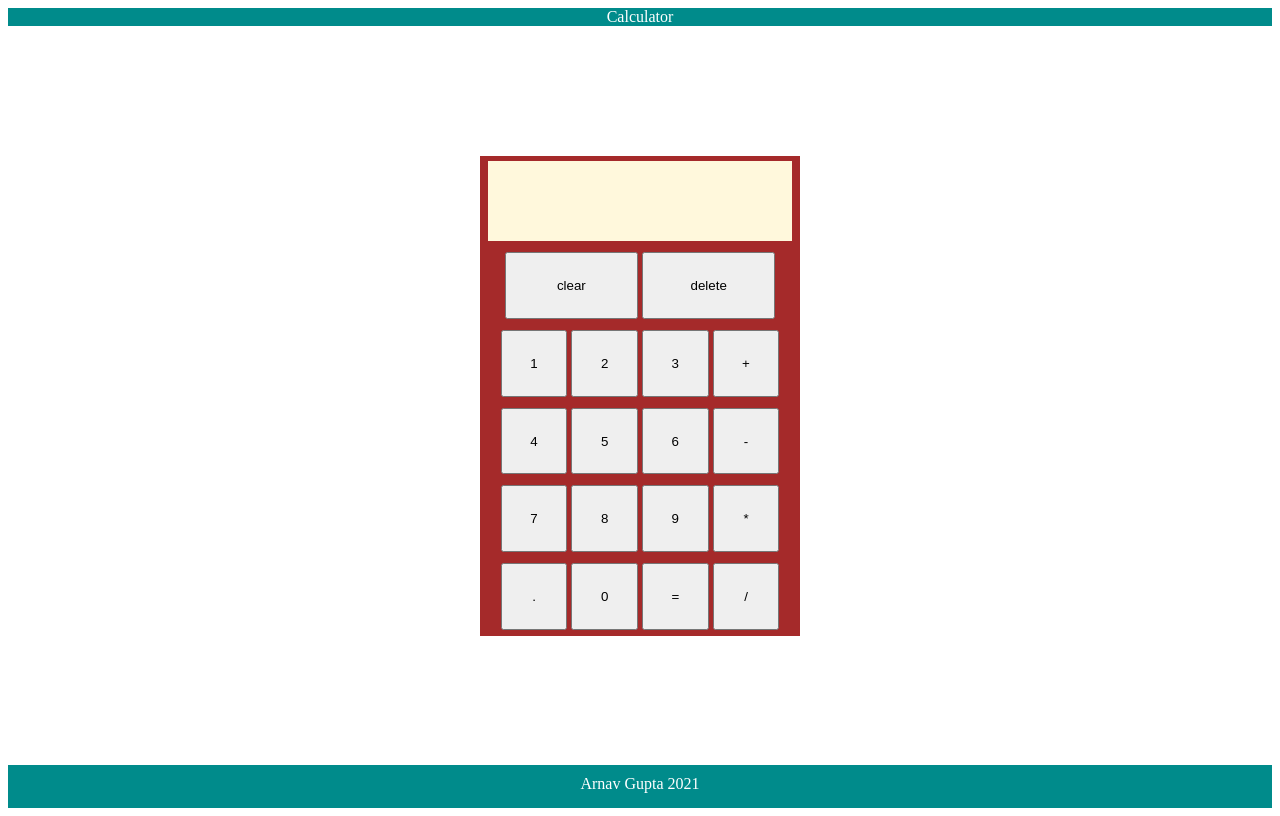
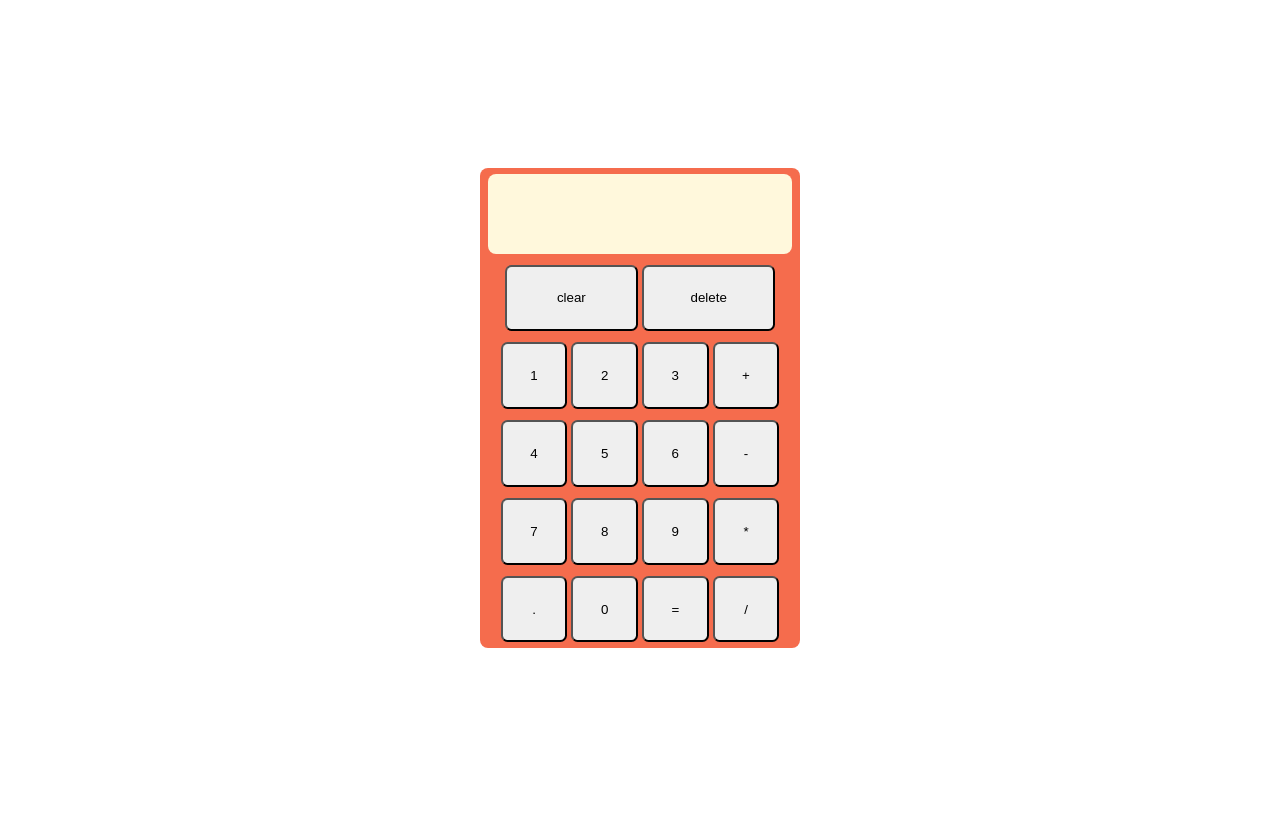
Before and after one commit to arnavgupta1209/calculator, a plain HTML site: page index.html in a window 1280 px wide. Drawn offline with Linux system fonts and the light colour scheme.

Commit message:
made it look good

```diff
--- a/index.html
+++ b/index.html
@@ -11,9 +11,6 @@
     </head>
 
     <body>
-
-        <header>Calculator</header>
-
         <div class="calculator-holder">
 
             <div class="calculator-body">
@@ -57,8 +54,6 @@
 
         </div>
 
-        <footer>Arnav Gupta 2021</footer>
-
     </body>
 
 </html>
--- a/style.css
+++ b/style.css
@@ -1,29 +1,8 @@
-* {
-    box-sizing: border-box;
-}
 
 body {
     display: flex;
     flex-direction: column;
     min-height: 100vh;
-}
-
-header {
-    background-color: darkcyan;
-    color: white;
-    display: flex;
-    justify-content: center;
-    align-items: center;
-}
-
-footer {
-    background-color: darkcyan;
-    color: white;
-    display: flex;
-    justify-content: center;
-    align-items: center;
-    padding: 10px;
-    padding-bottom: 15px;
 }
 
 .calculator-holder {
@@ -35,9 +14,10 @@ footer {
 }
 
 .calculator-body {
+    border-radius: 0.5em;
     display: flex;
     flex-direction: column;
-    background-color: brown;
+    background-color: #f56c4d;
     height: 30em;
     width: 20em;
     justify-content: space-around;
@@ -45,16 +25,19 @@ footer {
 }
 
 .second-row button {
+    border-radius: 0.5em;
     height: 5em;
     width: 10em;
 }
 
 button {
+    border-radius: 0.5em;
     height: 5em;
     width: 5em;
 }
 
 .display {
+    border-radius: 0.5em;
     height: 5em;
     width: 19em;
     background-color: cornsilk;
```
